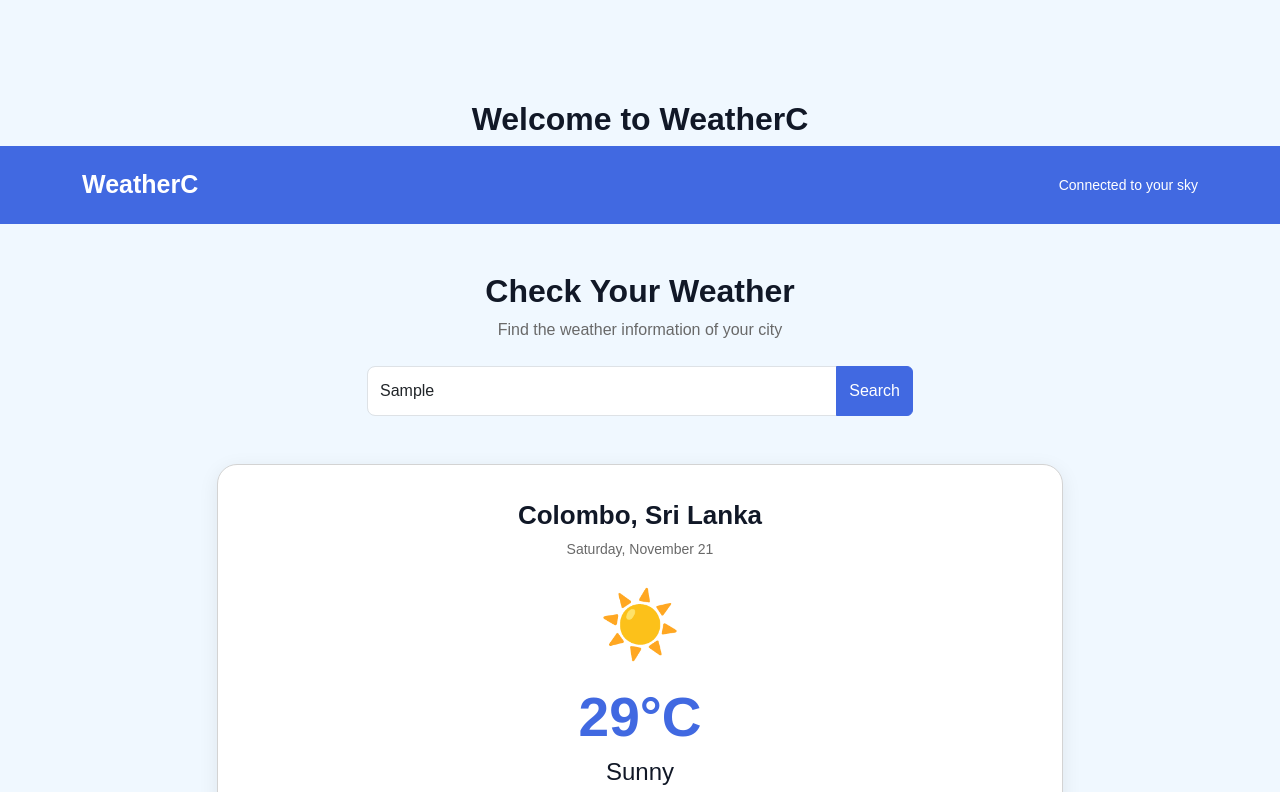
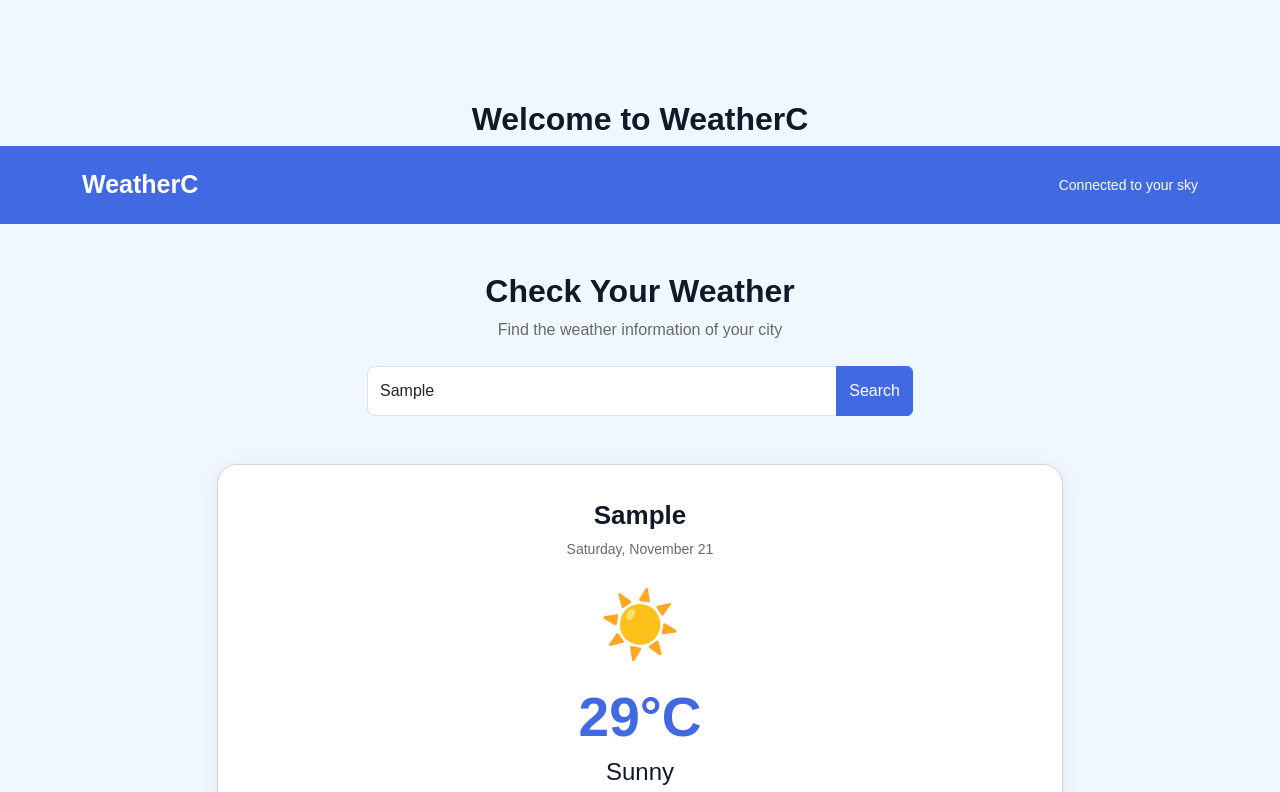
Before and after one commit to chandikagihan2/WeatherC, a plain HTML site: page index.html in a window 1280 px wide. Both pictures are taken after typing "Sample" into the empty fields and a click on the button "Search". Shown: the top 792 px of the page. Drawn offline with nearby package versions, Linux system fonts and the light colour scheme.

Commit message:
Add dynamic city name display in weather card

```diff
--- a/index.html
+++ b/index.html
@@ -46,7 +46,7 @@
     <div class="row justify-content-center mt-5">
         <div class="col-md-8">
             <div class="weather-card">
-                <h2>Colombo, Sri Lanka</h2>
+                <h2 id="cityName">Colombo, Sri Lanka</h2>
                 <p class="weather-date">Saturday, November 21</p>
                 <div class="weather-icon">
                     ☀️
--- a/js/script.js
+++ b/js/script.js
@@ -2,3 +2,17 @@
 console.log("WeatherC App Started!");
 
 alert("Welcome to WeatherC!");
+
+const cityInput = document.getElementById("cityInput");
+const searchButton = document.getElementById("searchButton");
+const cityName = document.getElementById("cityName");
+
+searchButton.addEventListener("click", function () {
+    const city = cityInput.value;
+     if (city == "") {
+        alert("Please enter a city name");
+
+    } else {
+        cityName.innerHTML = city;
+    }
+});
```
